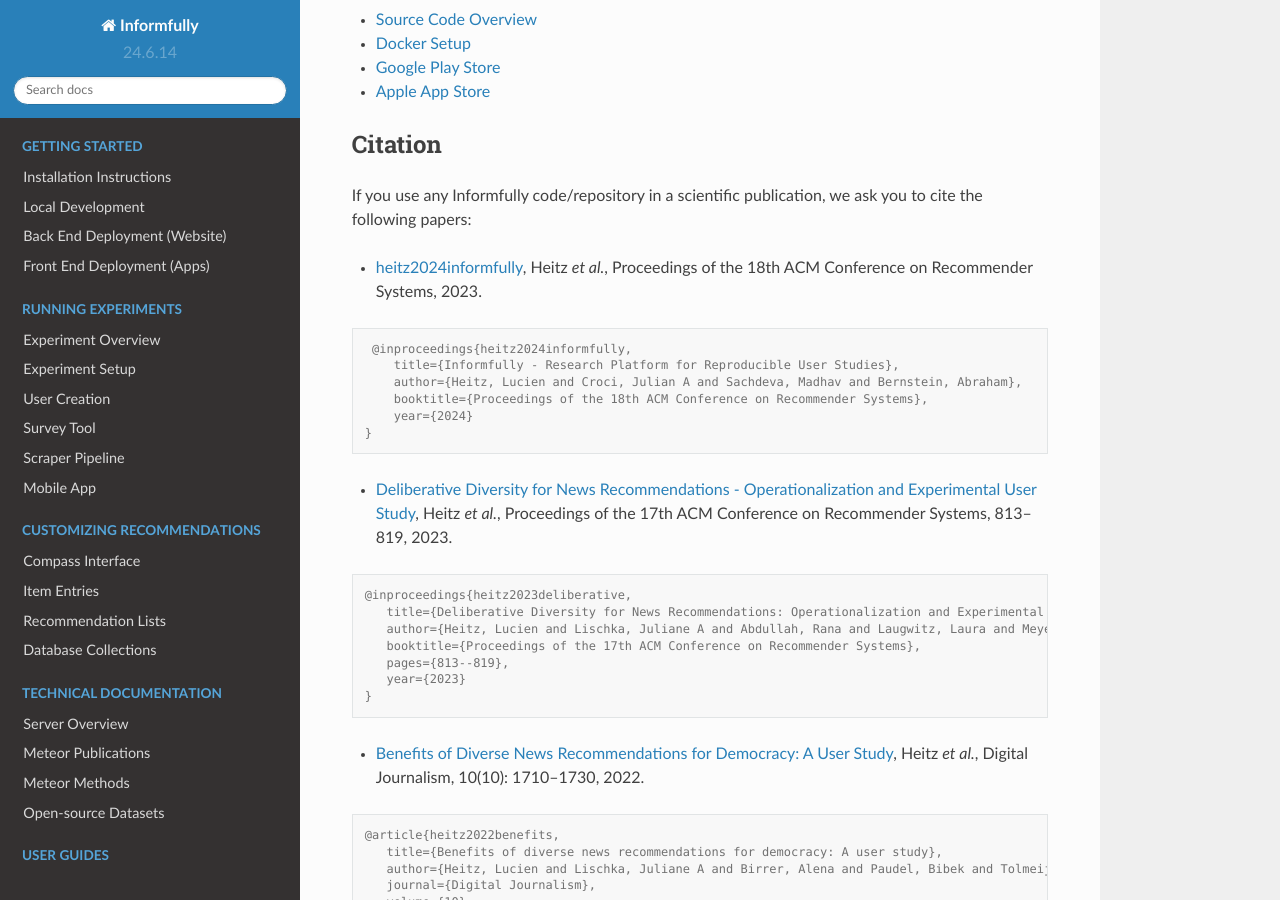
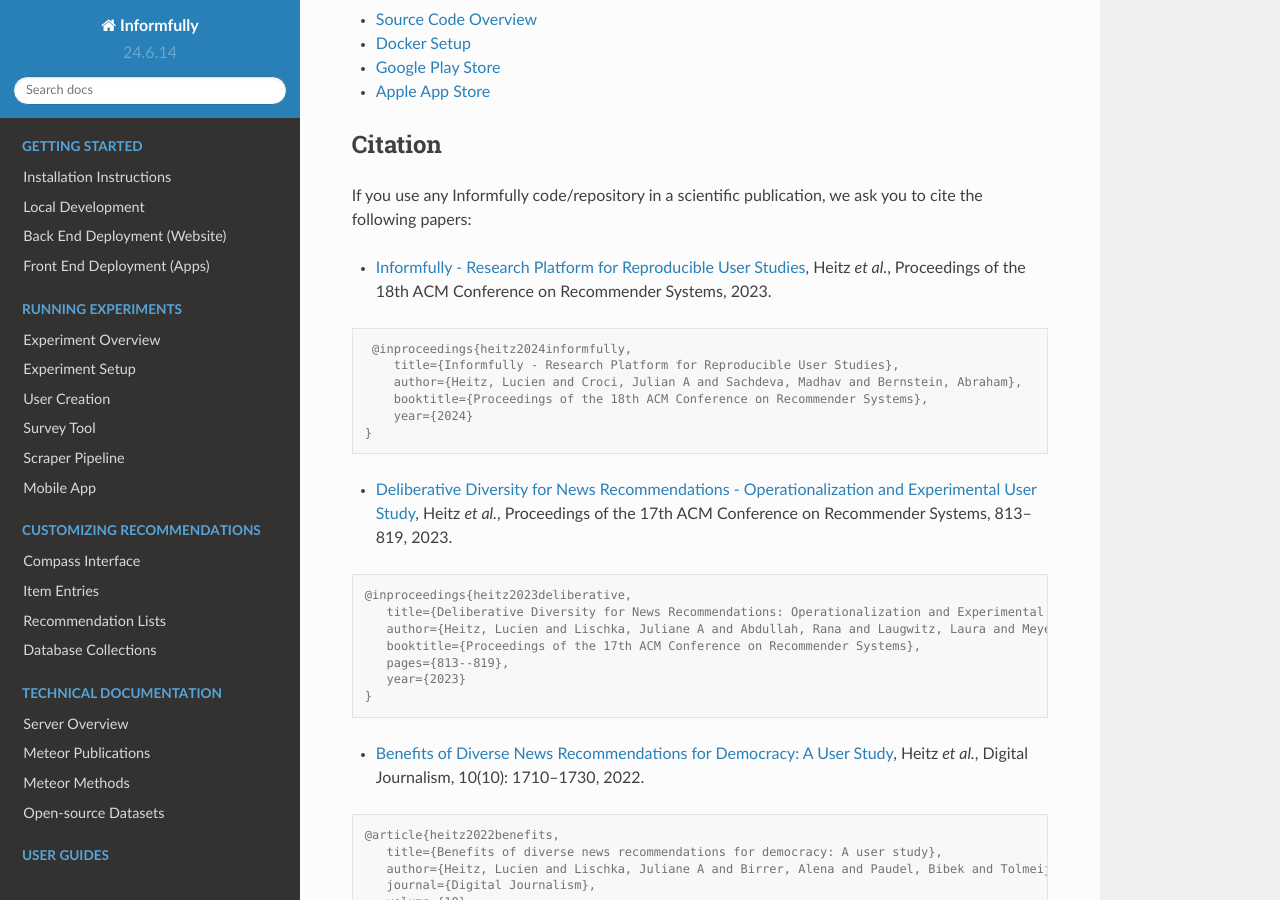
Before and after one commit to Informfully/Documentation, a Sphinx documentation site: the page built from docs/source/index.rst, in a window 1280 px wide and 900 px high, scrolled down 2168 px. Built offline with Sphinx 7.4.7 and the Read the Docs theme 2.0.0, drawn with Linux system fonts in a browser that asks for light colours.

Commit message:
Update index.rst

```diff
--- a/docs/source/index.rst
+++ b/docs/source/index.rst
@@ -93,7 +93,7 @@
 
 If you use any Informfully code/repository in a scientific publication, we ask you to cite the following papers:
 
-* `heitz2024informfully <https://informfully.ch>`_, Heitz *et al.*, Proceedings of the 18th ACM Conference on Recommender Systems, 2023.
+* `Informfully - Research Platform for Reproducible User Studies <https://www.researchgate.net/publication/383261885_Informfully_-_Research_Platform_for_Reproducible_User_Studies>`_, Heitz *et al.*, Proceedings of the 18th ACM Conference on Recommender Systems, 2023.
 
 .. code-block:: console
 
```
